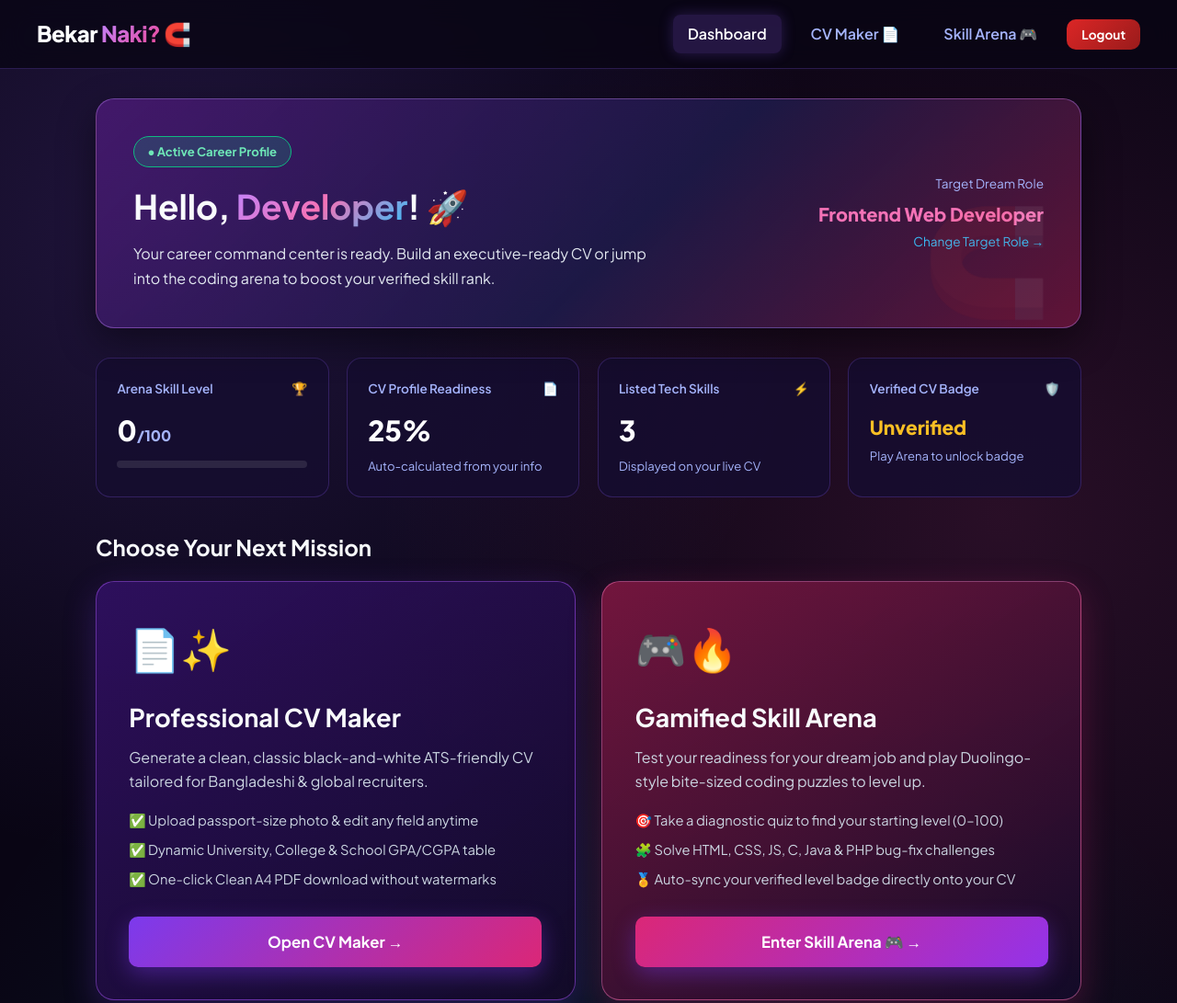
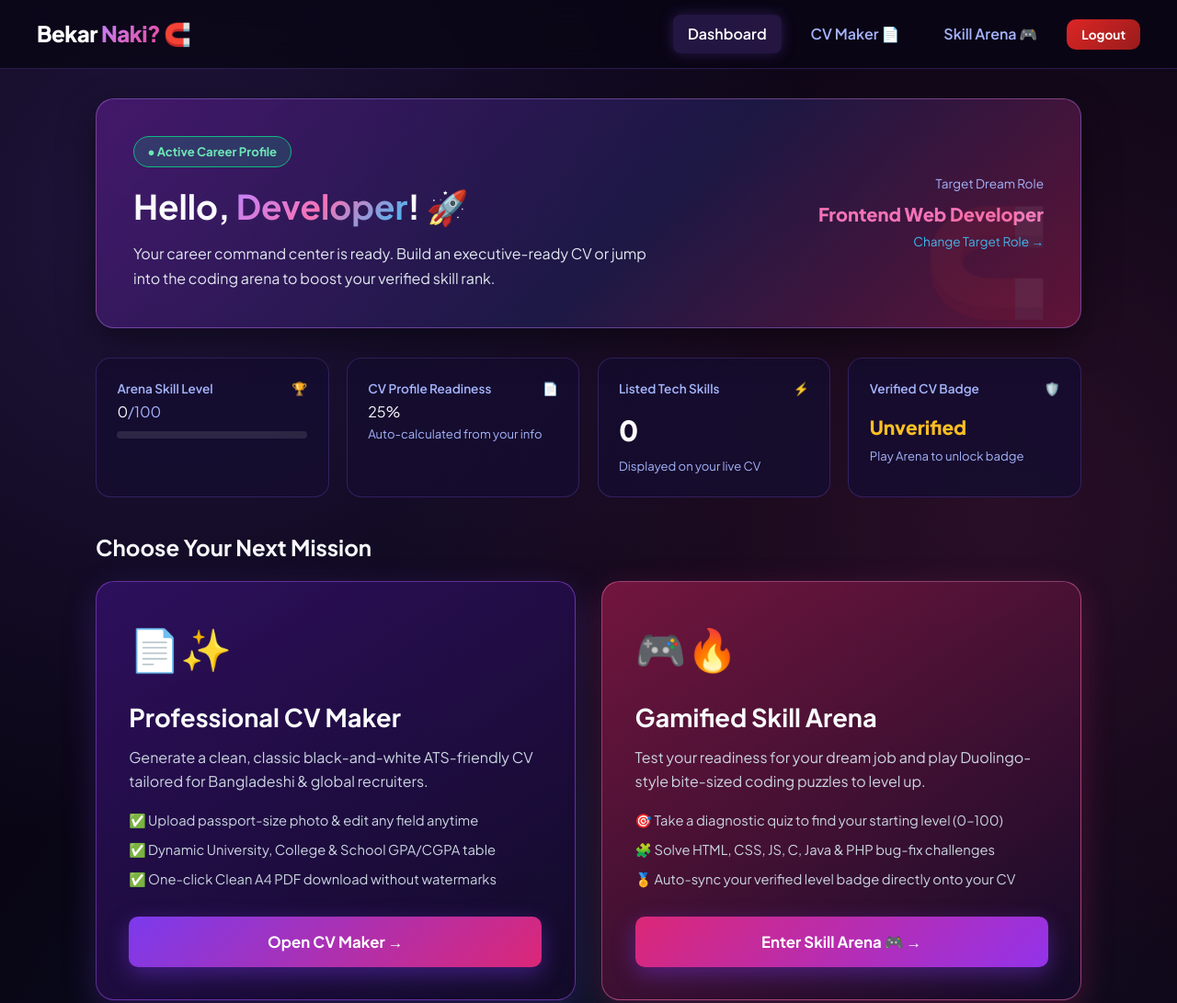
Before and after one commit to Mitul-18/bekar-naki, a plain HTML site: page dashboard.html in a window 1280 px wide. Shown: the top 1091 px of the page at 92% size. Drawn offline with Linux system fonts and the light colour scheme; no server answers.

Commit message:
Update dashboard.html

```diff
--- a/dashboard.html
+++ b/dashboard.html
@@ -193,7 +193,7 @@
     <div class="dash-stats">
       <div class="dash-stat-card">
         <div class="stat-label"><span>Arena Skill Level</span> <span>🏆</span></div>
-        <div class="stat-value"><span id="stat-level">0</span><span style="font-size:1rem; color:var(--text-muted);">/100</span></div>
+        <div class="stat-"><span id="stat-level">0</span><span style="font-size:1rem; color:var(--text-muted);">/100</span></div>
         <div class="progress-bar" style="height:8px; margin:0.5rem 0 0;">
           <div class="progress-fill" id="stat-level-bar" style="width:0%;"></div>
         </div>
@@ -201,13 +201,13 @@
 
       <div class="dash-stat-card">
         <div class="stat-label"><span>CV Profile Readiness</span> <span>📄</span></div>
-        <div class="stat-value"><span id="stat-cv-percent">25</span>%</div>
+        <div class="stat-"><span id="stat-cv-percent">25</span>%</div>
         <div style="font-size:0.82rem; color:var(--text-muted);">Auto-calculated from your info</div>
       </div>
 
       <div class="dash-stat-card">
         <div class="stat-label"><span>Listed Tech Skills</span> <span>⚡</span></div>
-        <div class="stat-value" id="stat-skills-count">3</div>
+        <div class="stat-value" id="stat-skills-count">0</div>
         <div style="font-size:0.82rem; color:var(--text-muted);">Displayed on your live CV</div>
       </div>
 
```
